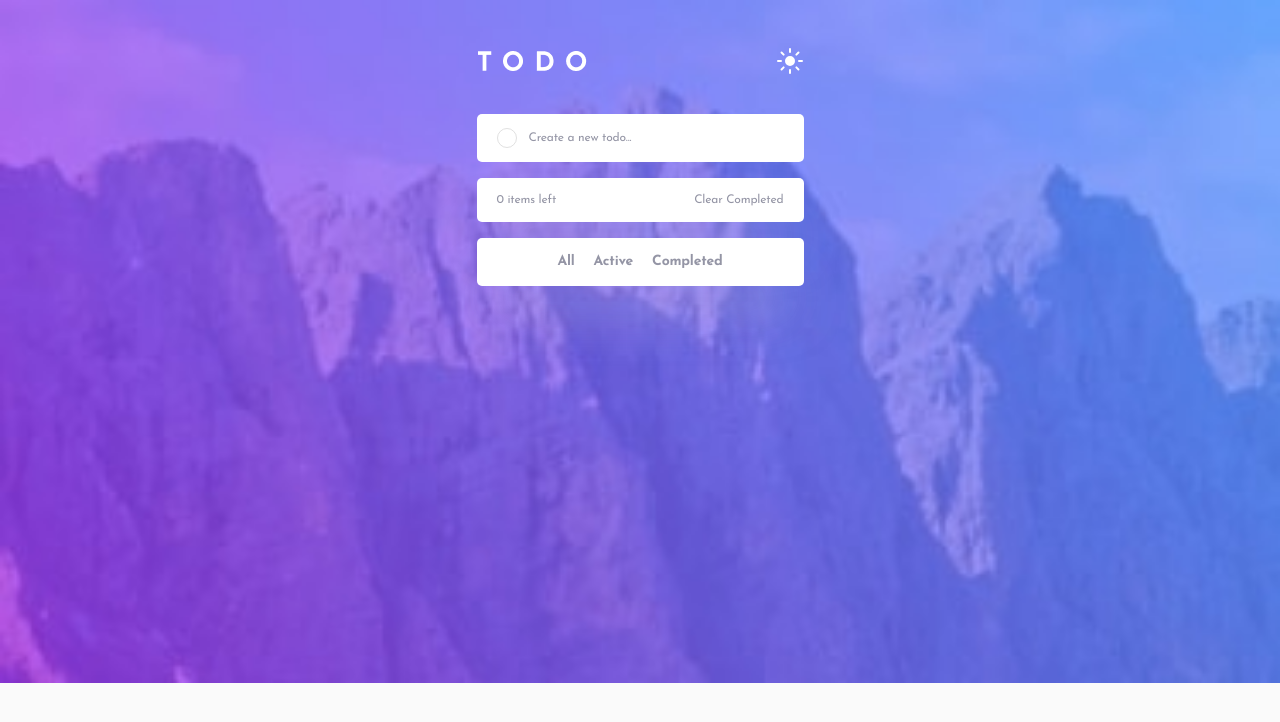
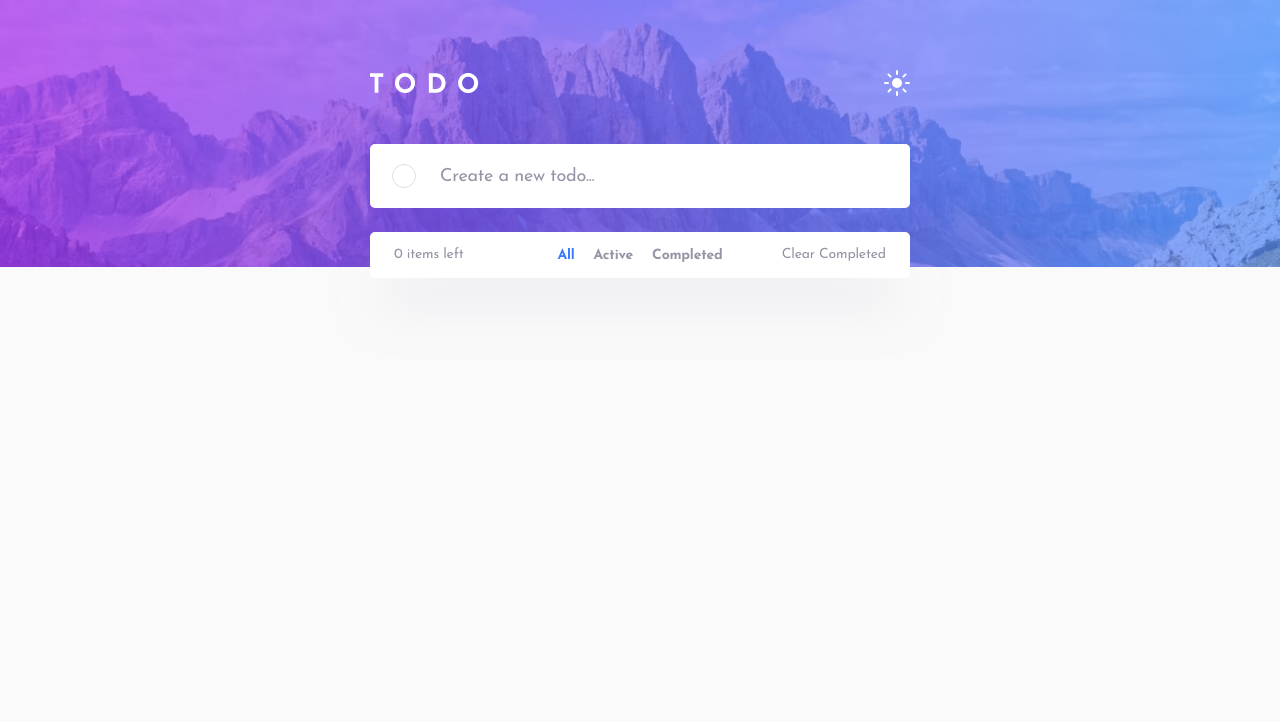
Before and after one commit to ljimshitashvili/todo-app, a React (Vite) app: page / in a window 1280 px wide. Shown: the top 722 px of the page. Built offline with nearby package versions, Linux system fonts and the light colour scheme.

Commit message:
Responsive

```diff
--- a/src/App.tsx
+++ b/src/App.tsx
@@ -5,13 +5,22 @@ import { useSelector } from "react-redux/es/exports";
 import { RootState } from "./store/redux";
 import { useDispatch } from "react-redux";
 import { BrowserRouter as Router, Routes, Route } from "react-router-dom";
-import { mobLight, mobDark } from "./assets/todo-app-main";
+import {
+  mobLight,
+  mobDark,
+  desktopDark,
+  desktopLight,
+} from "./assets/todo-app-main";
 import { addActiveTask } from "./store/ActiveSlice";
-import { Header, CreateNew, List } from "./components";
 import { addTask } from "./store/AllTaskSlice";
-import ControlPanel from "./components/ControlPanel";
-import CompletedList from "./components/CompletedList";
-import ActiveList from "./components/ActiveList";
+import {
+  Header,
+  CreateNew,
+  List,
+  ControlPanel,
+  CompletedList,
+  ActiveList,
+} from "./components";
 
 function App() {
   const [light, setLight] = useState<boolean>(true);
@@ -20,6 +29,7 @@ function App() {
   const task = useSelector((store: RootState) => store.task.tasks);
   const completed = useSelector((store: RootState) => store.complete.tasks);
   const active = useSelector((store: RootState) => store.active.tasks);
+  const [path, setpath] = useState<string>("");
 
   useEffect(() => {
     if (inputValue !== "") {
@@ -45,13 +55,19 @@ function App() {
                 light={light}
                 completed={completed}
                 active={active}
+                setpath={setpath}
               />
             }
           ></Route>
           <Route
             path="active"
             element={
-              <ActiveList light={light} active={active} completed={completed} />
+              <ActiveList
+                light={light}
+                active={active}
+                completed={completed}
+                setpath={setpath}
+              />
             }
           ></Route>
           <Route
@@ -61,11 +77,12 @@ function App() {
                 light={light}
                 completed={completed}
                 active={active}
+                setpath={setpath}
               />
             }
           ></Route>
         </Routes>
-        <ControlPanel light={light} />
+        <ControlPanel light={light} path={path} />
       </Router>
     </Container>
   );
@@ -83,4 +100,8 @@ const Container = styled.div<{ light: boolean }>`
   background-image: url(${(p) => (p.light ? mobLight : mobDark)});
   background-repeat: no-repeat;
   background-size: 100%;
+
+  @media (min-width: 1024px) {
+    background-image: url(${(p) => (p.light ? desktopLight : desktopDark)});
+  }
 `;
--- a/src/components/ActiveList.tsx
+++ b/src/components/ActiveList.tsx
@@ -5,14 +5,27 @@ import { changeCompletion } from "../store/AllTaskSlice";
 import { addActiveTask, removeActiveTask } from "../store/ActiveSlice";
 import { addCompletedTask, removeCompletedTask } from "../store/CompletedSlice";
 import { xIcon } from "../assets/todo-app-main";
+import { useLocation } from "react-router-dom";
+import { useEffect } from "react";
 
 interface Props {
   active: Task[];
   light: boolean;
   completed: Task[];
+  setpath: (path: string) => void;
 }
 
-export default function ActiveList({ active, light, completed }: Props) {
+export default function ActiveList({
+  active,
+  light,
+  completed,
+  setpath,
+}: Props) {
+  const location = useLocation().pathname;
+  useEffect(() => {
+    setpath(location);
+  }, [location]);
+
   let counter = 0;
   const dispatch = useDispatch();
 
@@ -127,6 +140,33 @@ const Container = styled.div<{ light: boolean }>`
       }
     }
   }
+
+  @media (min-width: 1024px) {
+    max-width: 540px;
+    box-shadow: ${(p) =>
+      p.light
+        ? "0px 35px 50px -15px rgba(194, 195, 214, 0.5)"
+        : "0px 35px 50px -15px rgba(0, 0, 0, 0.5)"};
+    div {
+      .container {
+        padding: 24px 20px;
+
+        .circle {
+          width: 24px;
+        }
+
+        p {
+          font-size: 18px;
+          line-height: 18px;
+          letter-spacing: -0.25px;
+        }
+
+        img {
+          width: 24px;
+        }
+      }
+    }
+  }
 `;
 
 const Bottom = styled.div`
@@ -146,4 +186,15 @@ const Bottom = styled.div`
   .clear {
     cursor: pointer;
   }
+
+  @media (min-width: 1024px) {
+    padding: 16px 24px;
+
+    .left,
+    .clear {
+      font-size: 14px;
+      line-height: 14px;
+      letter-spacing: -0.19px;
+    }
+  }
 `;
--- a/src/components/CompletedList.tsx
+++ b/src/components/CompletedList.tsx
@@ -4,16 +4,27 @@ import { useDispatch } from "react-redux";
 import { changeCompletion } from "../store/AllTaskSlice";
 import { addCompletedTask, removeCompletedTask } from "../store/CompletedSlice";
 import { addActiveTask, removeActiveTask } from "../store/ActiveSlice";
-
+import { useLocation } from "react-router-dom";
 import { xIcon, checkIcon } from "../assets/todo-app-main";
+import { useEffect } from "react";
 
 interface Props {
   completed: Task[];
   light: boolean;
   active: Task[];
+  setpath: (path: string) => void;
 }
 
-export default function CompletedList({ completed, light, active }: Props) {
+export default function CompletedList({
+  completed,
+  light,
+  active,
+  setpath,
+}: Props) {
+  const location = useLocation().pathname;
+  useEffect(() => {
+    setpath(location);
+  }, []);
   let counter = 0;
   const dispatch = useDispatch();
 
@@ -137,6 +148,33 @@ const Container = styled.div<{ light: boolean }>`
       }
     }
   }
+
+  @media (min-width: 1024px) {
+    max-width: 540px;
+    box-shadow: ${(p) =>
+      p.light
+        ? "0px 35px 50px -15px rgba(194, 195, 214, 0.5)"
+        : "0px 35px 50px -15px rgba(0, 0, 0, 0.5)"};
+    div {
+      .container {
+        padding: 24px 20px;
+
+        .circle {
+          width: 24px;
+        }
+
+        p {
+          font-size: 18px;
+          line-height: 18px;
+          letter-spacing: -0.25px;
+        }
+
+        img {
+          width: 24px;
+        }
+      }
+    }
+  }
 `;
 
 const Bottom = styled.div`
@@ -156,4 +194,15 @@ const Bottom = styled.div`
   .clear {
     cursor: pointer;
   }
+
+  @media (min-width: 1024px) {
+    padding: 16px 24px;
+
+    .left,
+    .clear {
+      font-size: 14px;
+      line-height: 14px;
+      letter-spacing: -0.19px;
+    }
+  }
 `;
--- a/src/components/ControlPanel.tsx
+++ b/src/components/ControlPanel.tsx
@@ -3,19 +3,26 @@ import { Link } from "react-router-dom";
 
 interface Props {
   light: boolean;
+  path: string;
 }
 
-export default function ControlPanel({ light }: Props) {
+export default function ControlPanel({ light, path }: Props) {
   return (
-    <Container light={light}>
-      <Link to="/">All</Link>
-      <Link to="active">Active</Link>
-      <Link to="completed">Completed</Link>
+    <Container light={light} path={path}>
+      <Link className="all" to="/">
+        All
+      </Link>
+      <Link className="active" to="active">
+        Active
+      </Link>
+      <Link className="completed" to="completed">
+        Completed
+      </Link>
     </Container>
   );
 }
 
-const Container = styled.div<{ light: boolean }>`
+const Container = styled.div<Props>`
   display: flex;
   align-items: center;
   padding: 17px;
@@ -33,6 +40,37 @@ const Container = styled.div<{ light: boolean }>`
     font-size: 14px;
     line-height: 14px;
     letter-spacing: -0.194444px;
-    color: #9495a5;
+  }
+
+  .all {
+    color: ${(p) => (p.path === "/" ? "#3A7CFD" : "#9495A5")};
+  }
+
+  .active {
+    color: ${(p) => (p.path === "/active" ? "#3A7CFD" : "#9495A5")};
+  }
+
+  .completed {
+    color: ${(p) => (p.path === "/completed" ? "#3A7CFD" : "#9495A5")};
+  }
+
+  @media (min-width: 1024px) {
+    padding: 0;
+    gap: 19px;
+    background-color: transparent;
+    margin-top: 0;
+    box-shadow: none;
+    width: fit-content;
+    position: relative;
+    top: -29px;
+
+    a {
+      text-decoration: none;
+      font-weight: 700;
+      font-size: 14px;
+      line-height: 14px;
+      letter-spacing: -0.194444px;
+      color: #9495a5;
+    }
   }
 `;
--- a/src/components/CreateNew.tsx
+++ b/src/components/CreateNew.tsx
@@ -58,4 +58,28 @@ const Container = styled.form<{ light: boolean }>`
     letter-spacing: -0.166667px;
     color: ${(p) => (p.light ? "#9495a5" : "#767992")};
   }
+
+  @media (min-width: 1024px) {
+    max-width: 540px;
+    padding: 20px 22px;
+    gap: 24px;
+    margin-bottom: 24px;
+
+    .circle {
+      width: 24px;
+      height: 24px;
+    }
+
+    input {
+      font-size: 18px;
+      line-height: 18px;
+      letter-spacing: -0.25px;
+    }
+
+    input::placeholder {
+      font-size: 18px;
+      line-height: 18px;
+      letter-spacing: -0.25px;
+    }
+  }
 `;
--- a/src/components/Header.tsx
+++ b/src/components/Header.tsx
@@ -40,4 +40,9 @@ const Container = styled.div<{ light: boolean }>`
       display: ${(p) => (!p.light ? "block" : "none")};
     }
   }
+
+  @media (min-width: 1024px) {
+    padding: 70px 0 48px 0;
+    max-width: 540px;
+  }
 `;
--- a/src/components/List.tsx
+++ b/src/components/List.tsx
@@ -5,15 +5,29 @@ import { changeCompletion, removeTask } from "../store/AllTaskSlice";
 import { addCompletedTask, removeCompletedTask } from "../store/CompletedSlice";
 import { useDispatch } from "react-redux";
 import { addActiveTask, removeActiveTask } from "../store/ActiveSlice";
+import { useEffect } from "react";
+import { useLocation } from "react-router-dom";
 
 interface Props {
   task: Task[];
   completed: Task[];
   active: Task[];
   light: boolean;
+  setpath: (path: string) => void;
 }
 
-export default function List({ task, completed, active, light }: Props) {
+export default function List({
+  task,
+  completed,
+  active,
+  light,
+  setpath,
+}: Props) {
+  const location = useLocation().pathname;
+  useEffect(() => {
+    setpath(location);
+  }, [location]);
+
   let counter = 0;
   const dispatch = useDispatch();
 
@@ -151,6 +165,34 @@ const Container = styled.div<{ light: boolean }>`
       }
     }
   }
+
+  @media (min-width: 1024px) {
+    max-width: 540px;
+    box-shadow: ${(p) =>
+      p.light
+        ? "0px 35px 50px -15px rgba(194, 195, 214, 0.5)"
+        : "0px 35px 50px -15px rgba(0, 0, 0, 0.5)"};
+
+    div {
+      .container {
+        padding: 24px 20px;
+
+        .circle {
+          width: 24px;
+        }
+
+        p {
+          font-size: 18px;
+          line-height: 18px;
+          letter-spacing: -0.25px;
+        }
+
+        img {
+          width: 24px;
+        }
+      }
+    }
+  }
 `;
 
 const Bottom = styled.div`
@@ -170,4 +212,15 @@ const Bottom = styled.div`
   .clear {
     cursor: pointer;
   }
+
+  @media (min-width: 1024px) {
+    padding: 16px 24px;
+
+    .left,
+    .clear {
+      font-size: 14px;
+      line-height: 14px;
+      letter-spacing: -0.19px;
+    }
+  }
 `;
--- a/src/components/index.ts
+++ b/src/components/index.ts
@@ -1,3 +1,6 @@
 export { default as Header } from "./Header";
 export { default as CreateNew } from "./CreateNew";
 export { default as List } from "./List";
+export { default as ActiveList } from "./ActiveList";
+export { default as CompletedList } from "./CompletedList";
+export { default as ControlPanel } from "./ControlPanel";
```
